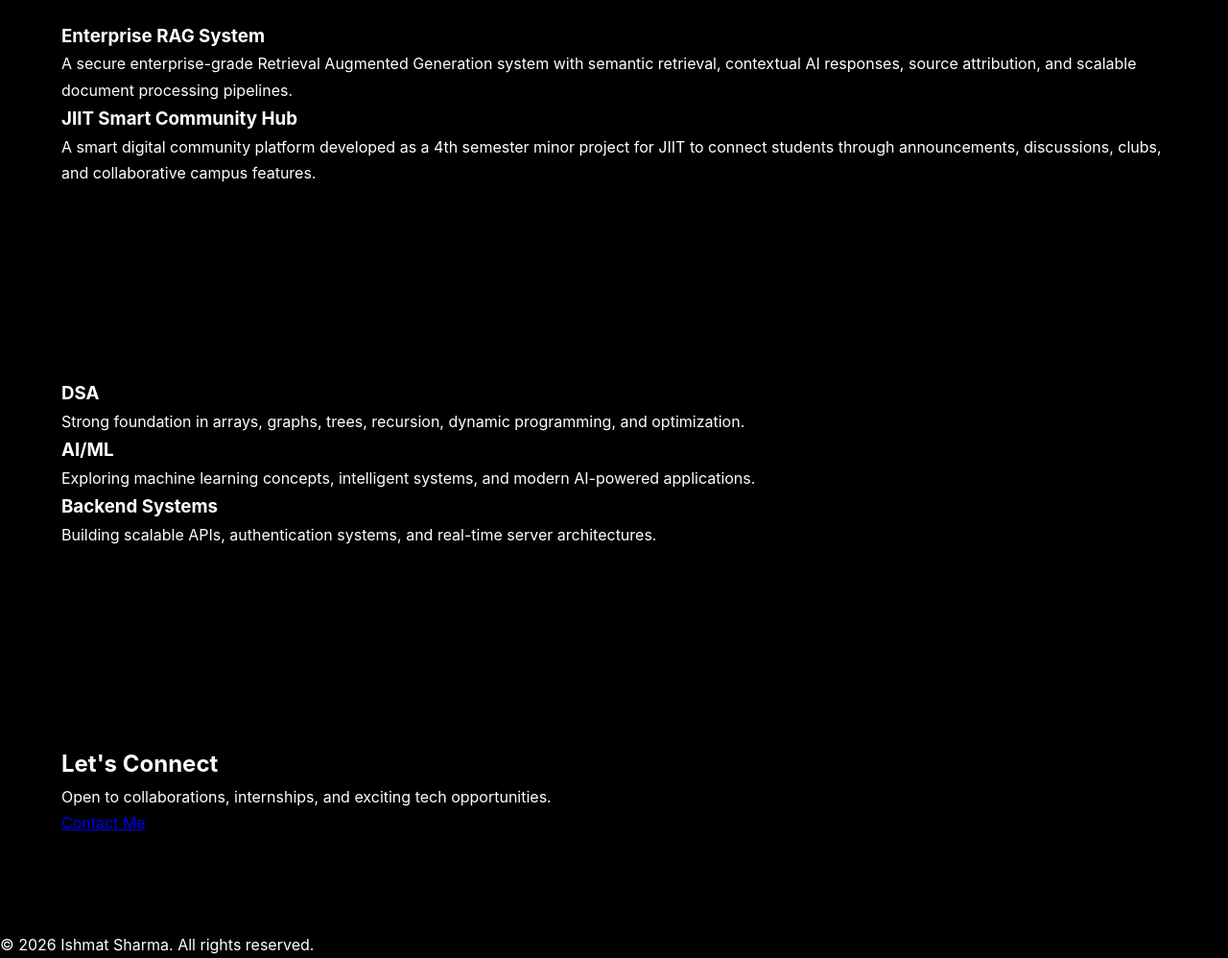
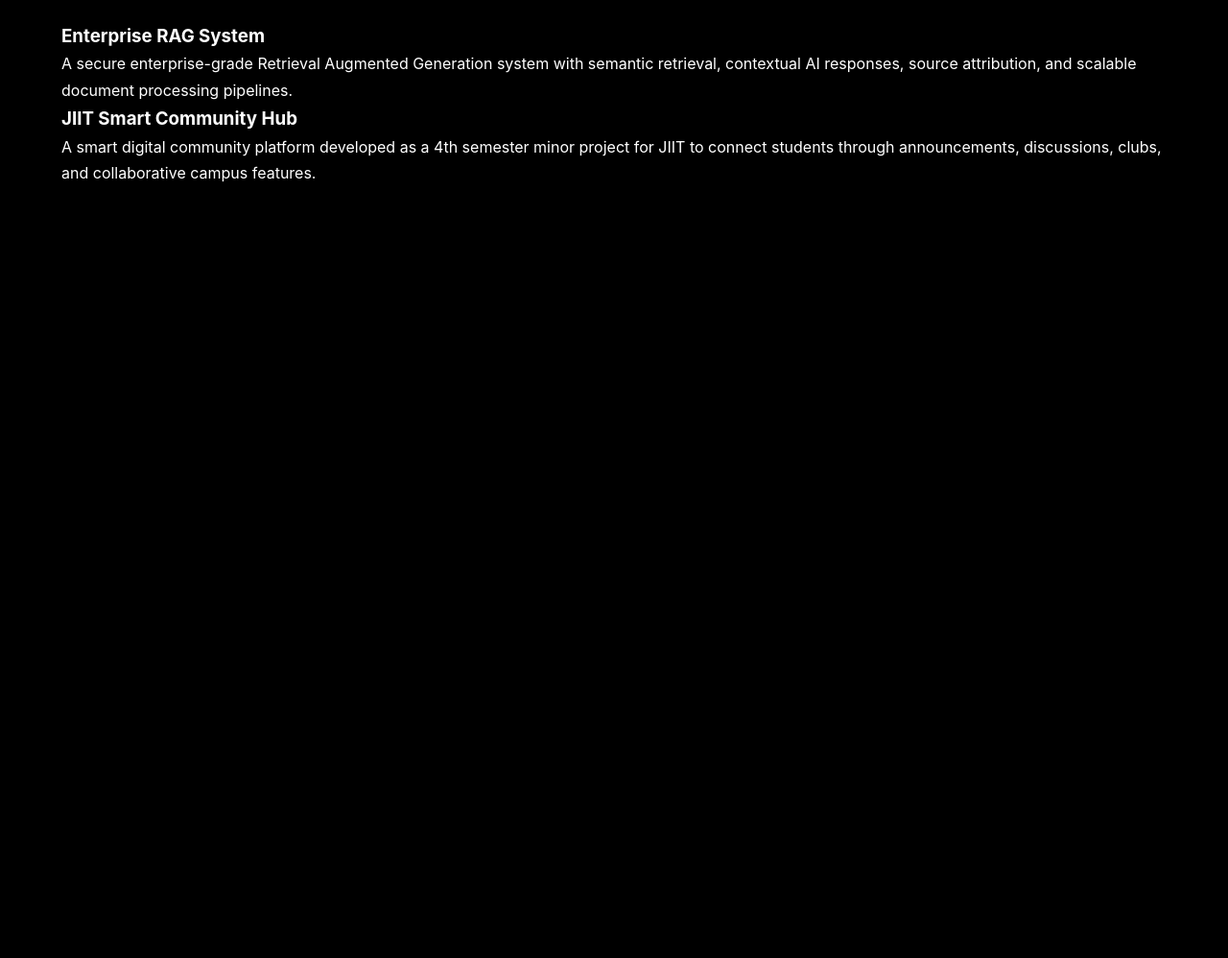
Before and after one commit to Ishmat-Pid/Portfolio, a plain HTML site: page index.html in a window 1280 px wide. Shown: the part 1556-2554 px from the top of the page at 96% size. After the commit the page ends 1855 px from the top, so only its background shows below. Drawn offline with Linux system fonts and the light colour scheme.

Commit message:
changes final

```diff
--- a/index.html
+++ b/index.html
@@ -1,57 +1,33 @@
-
 <!DOCTYPE html>
 <html lang="en">
 <head>
   <meta charset="UTF-8" />
   <meta name="viewport" content="width=device-width, initial-scale=1.0" />
   <title>Ishmat Sharma | Portfolio</title>
-
   <link rel="stylesheet" href="styles.css" />
-
-  <link
-    href="https://fonts.googleapis.com/css2?family=Poppins:wght@300;400;500;600;700&display=swap"
-    rel="stylesheet"
-  />
 </head>
 
 <body>
-
-  <!-- HERO SECTION -->
   <section class="hero">
     <div class="container">
       <p class="tag">Computer Engineering Student</p>
-
       <h1>Ishmat Sharma</h1>
-
       <p class="subtitle">
-        Full Stack Developer • DSA Enthusiast • Exploring AI/ML •
-        Building scalable and real-time applications.
+        Full Stack Developer • DSA Enthusiast • Exploring AI/ML • Building scalable and real-time applications.
       </p>
-
-      <a href="#projects" class="btn">View Projects</a>
     </div>
   </section>
 
-  <!-- ABOUT -->
   <section class="about">
     <div class="container about-grid">
-
       <div>
         <h2>About Me</h2>
-
         <p>
-          I am a diploma student pursuing Computer Engineering at
-          Jaypee Institute of Information Technology.
-          I have strong expertise in full stack web development,
-          Data Structures & Algorithms, and growing interest
-          in Artificial Intelligence and Machine Learning.
+          I am a diploma student pursuing Computer Engineering at Jaypee Institute of Information Technology. I have strong expertise in full stack web development, Data Structures & Algorithms, and growing interest in Artificial Intelligence and Machine Learning.
         </p>
 
         <p>
-          I enjoy building scalable web applications,
-          experimenting with real-time systems,
-          and solving engineering problems through
-          clean and optimized code.
+          I enjoy building scalable web applications, experimenting with real-time systems, and solving engineering problems through clean and optimized code.
         </p>
       </div>
 
@@ -65,102 +41,33 @@
         <div class="skill-card">Tailwind CSS</div>
         <div class="skill-card">Problem Solving</div>
       </div>
-
     </div>
   </section>
 
-  <!-- PROJECTS -->
-  <section class="projects" id="projects">
+  <section class="projects">
     <div class="container">
-
       <div class="section-title">
         <h2>Featured Projects</h2>
       </div>
 
       <div class="project-grid">
-
         <div class="project-card">
           <h3>Enterprise RAG System</h3>
-
           <p>
-            A secure enterprise-grade Retrieval Augmented Generation
-            system with semantic retrieval, contextual AI responses,
-            source attribution, and scalable document processing pipelines.
+            A secure enterprise-grade Retrieval Augmented Generation system with semantic retrieval, contextual AI responses, source attribution, and scalable document processing pipelines.
           </p>
         </div>
 
         <div class="project-card">
           <h3>JIIT Smart Community Hub</h3>
-
           <p>
-            A smart digital community platform developed as a
-            4th semester minor project for JIIT to connect students
-            through announcements, discussions, clubs,
-            and collaborative campus features.
+            A smart digital community platform developed as a 4th semester minor project for JIIT to connect students through announcements, discussions, clubs, and collaborative campus features.
           </p>
         </div>
-
       </div>
     </div>
   </section>
 
-  <!-- EXPERTISE -->
-  <section class="expertise">
-    <div class="container expertise-grid">
-
-      <div class="expertise-card">
-        <h3>DSA</h3>
-
-        <p>
-          Strong foundation in arrays, graphs, trees,
-          recursion, dynamic programming, and optimization.
-        </p>
-      </div>
-
-      <div class="expertise-card">
-        <h3>AI/ML</h3>
-
-        <p>
-          Exploring machine learning concepts,
-          intelligent systems, and modern AI-powered applications.
-        </p>
-      </div>
-
-      <div class="expertise-card">
-        <h3>Backend Systems</h3>
-
-        <p>
-          Building scalable APIs, authentication systems,
-          and real-time server architectures.
-        </p>
-      </div>
-
-    </div>
-  </section>
-
-  <!-- CONTACT -->
-  <section class="contact">
-    <div class="container">
-
-      <h2>Let's Connect</h2>
-
-      <p>
-        Open to collaborations, internships, and exciting tech opportunities.
-      </p>
-
-      <a href="mailto:ishmat@example.com" class="btn">
-        Contact Me
-      </a>
-
-    </div>
-  </section>
-
-  <!-- FOOTER -->
-  <footer>
-    <p>© 2026 Ishmat Sharma. All rights reserved.</p>
-  </footer>
-
   <script src="script.js"></script>
-
 </body>
 </html>
```
